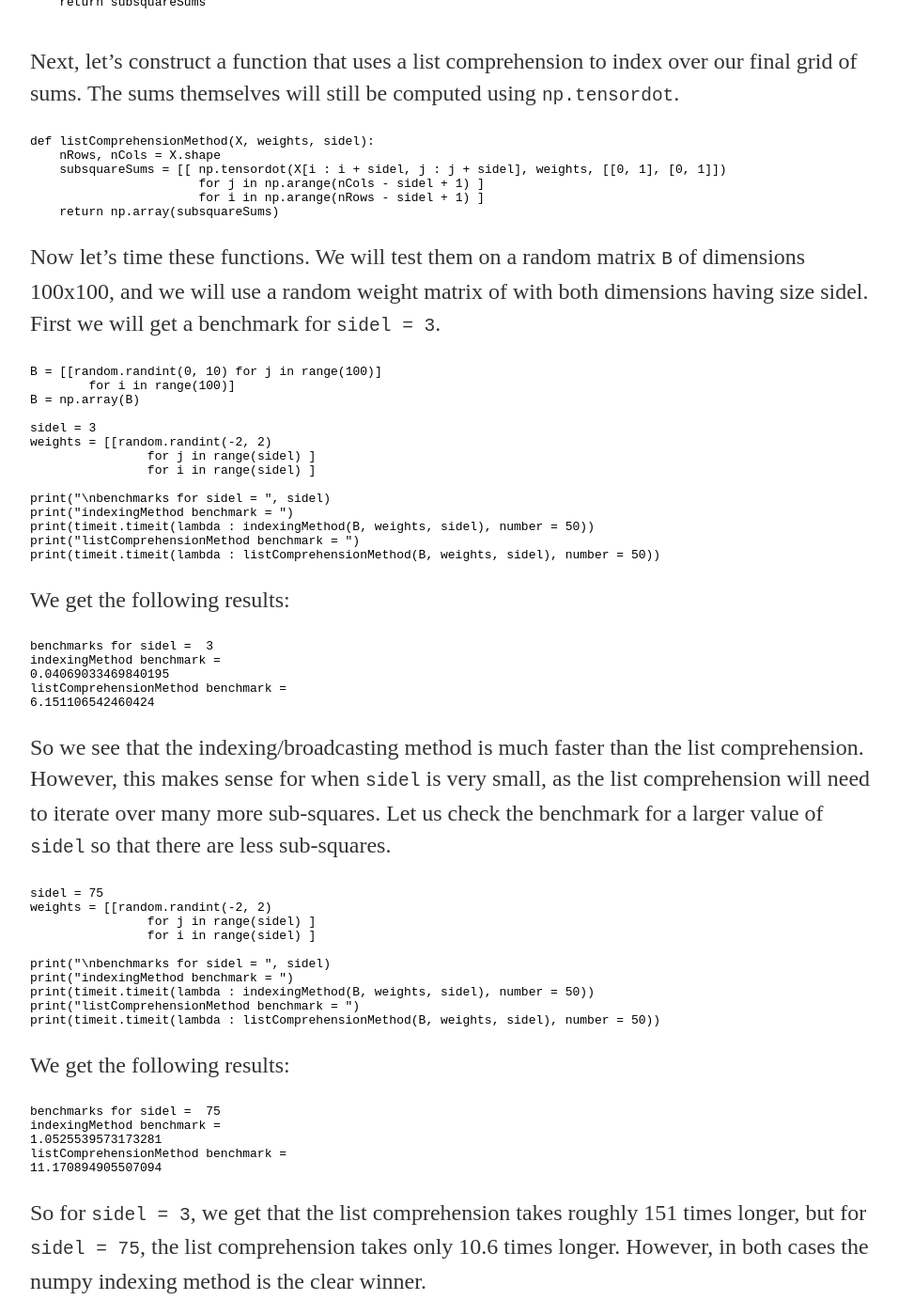
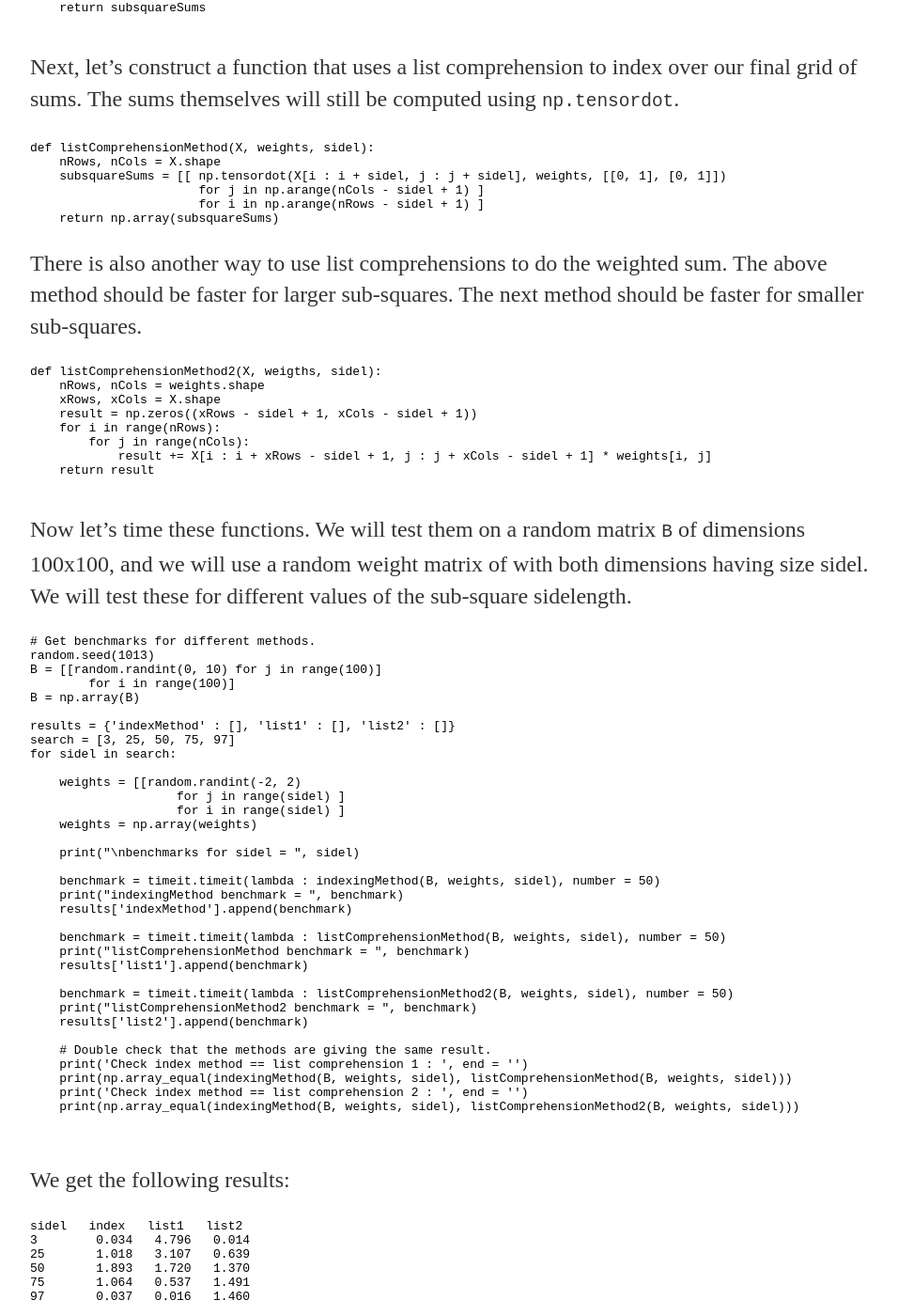
Before and after one commit to MatthewMcGonagle/MatthewMcGonagle.github.io, a Jekyll site: the page built from _posts/2017-10-13-SelectingSubsquaresWithNumpyIndexing.md, in a window 1280 px wide and 1400 px high, scrolled down 6619 px. Shown: the whole window at 94% size, without its empty margins (160-1116 px from the left). Built offline with Jekyll 4.4.1, drawn with Linux system fonts in a browser that asks for light colours; some of the changed text lies outside the part shown.

Commit message:
Added information on all benchmarks, and graphs of benchmarks.

````diff
--- a/_posts/2017-10-13-SelectingSubsquaresWithNumpyIndexing.md
+++ b/_posts/2017-10-13-SelectingSubsquaresWithNumpyIndexing.md
@@ -9,8 +9,7 @@
 We will be looking at using advanced indexing in Numpy to select all possible sub-squares of some given side length `sidel` inside a two-dimensional numpy array `A` (i.e. `A` is a matrix). For example, consider the following 4x5 matrix; each 3x3 sub-square of this matrix has been color coded and labeled.
 ![Examples of Sub-squares of a Matrix]( {{ site . url }}/assets/2017-10-13-SubsquarePic.svg)
 
-At the end of the post, we will see that this method provides a much faster way to do weighted sums of each sub-square; that is, the use of numpy indexing is much faster than a reasonable combination of list comprehension and numpy functions.
-
+For the last two sections at the end of this post, we will get a benchmark of this method vs two methods of list comprehensions. For the last section, we will see that there are situations where the indexing method is more optimal for execution time.
 ## Constructing an Array Using Broadcasting and Indexing
 
 First, we will import numpy by the standard convention of calling it `np`.
@@ -170,7 +169,7 @@
  [109 112 115 118 121 124 127 130]]
 ```
 
-### Timing the Weighted Sum
+## Timing the Weighted Sum
 
 Now let's see how much faster these indexing methods are at computing weighted sums than using a reasonable list comprehension (with a little numpy).
 
@@ -206,55 +205,159 @@
     return np.array(subsquareSums)
 ```
 
-Now let's time these functions. We will test them on a random matrix `B` of dimensions 100x100, and we will use a random weight matrix of with both dimensions having size sidel. First we will get a benchmark for `sidel = 3`.
+There is also another way to use list comprehensions to do the weighted sum. The above method should be faster for larger sub-squares. The next method should be faster for smaller sub-squares.
+``` python
+def listComprehensionMethod2(X, weigths, sidel):
+    nRows, nCols = weights.shape
+    xRows, xCols = X.shape
+    result = np.zeros((xRows - sidel + 1, xCols - sidel + 1))
+    for i in range(nRows):
+        for j in range(nCols):
+            result += X[i : i + xRows - sidel + 1, j : j + xCols - sidel + 1] * weights[i, j]
+    return result
+
+```
+
+Now let's time these functions. We will test them on a random matrix `B` of dimensions 100x100, and we will use a random weight matrix of with both dimensions having size sidel. We will test these for different values of the sub-square sidelength.
 
 ``` python
+# Get benchmarks for different methods.
+random.seed(1013)
 B = [[random.randint(0, 10) for j in range(100)]
         for i in range(100)]
 B = np.array(B)
 
-sidel = 3
-weights = [[random.randint(-2, 2)
-                for j in range(sidel) ]
-                for i in range(sidel) ]
+results = {'indexMethod' : [], 'list1' : [], 'list2' : []}
+search = [3, 25, 50, 75, 97]
+for sidel in search:
 
-print("\nbenchmarks for sidel = ", sidel)
-print("indexingMethod benchmark = ")
-print(timeit.timeit(lambda : indexingMethod(B, weights, sidel), number = 50))
-print("listComprehensionMethod benchmark = ")
-print(timeit.timeit(lambda : listComprehensionMethod(B, weights, sidel), number = 50))
+    weights = [[random.randint(-2, 2)
+                    for j in range(sidel) ]
+                    for i in range(sidel) ]
+    weights = np.array(weights)
+
+    print("\nbenchmarks for sidel = ", sidel)
+
+    benchmark = timeit.timeit(lambda : indexingMethod(B, weights, sidel), number = 50)
+    print("indexingMethod benchmark = ", benchmark)
+    results['indexMethod'].append(benchmark)
+
+    benchmark = timeit.timeit(lambda : listComprehensionMethod(B, weights, sidel), number = 50)
+    print("listComprehensionMethod benchmark = ", benchmark)
+    results['list1'].append(benchmark)
+
+    benchmark = timeit.timeit(lambda : listComprehensionMethod2(B, weights, sidel), number = 50)
+    print("listComprehensionMethod2 benchmark = ", benchmark)
+    results['list2'].append(benchmark)
+
+    # Double check that the methods are giving the same result.
+    print('Check index method == list comprehension 1 : ', end = '')
+    print(np.array_equal(indexingMethod(B, weights, sidel), listComprehensionMethod(B, weights, sidel)))
+    print('Check index method == list comprehension 2 : ', end = '')
+    print(np.array_equal(indexingMethod(B, weights, sidel), listComprehensionMethod2(B, weights, sidel)))
+
+
 ```
 We get the following results:
 ```
-benchmarks for sidel =  3
-indexingMethod benchmark =
-0.04069033469840195
-listComprehensionMethod benchmark =
-6.151106542460424
+sidel   index   list1   list2
+3        0.034   4.796   0.014
+25       1.018   3.107   0.639
+50       1.893   1.720   1.370
+75       1.064   0.537   1.491
+97       0.037   0.016   1.460
 ```
-So we see that the indexing/broadcasting method is much faster than the list comprehension. However, this makes sense for when `sidel` is very small, as the list comprehension will need to iterate over many more sub-squares. Let us check the benchmark for a larger value of `sidel` so that there are less sub-squares.
+A graph of these results (made with matplotlib) is:
+
+![Graph of Benchmarks for Constant Weights]({{ site . url }}/assets/2017-10-13-Benchmarks.svg)
+
+So we see that for the case of weights that are independent of the sub-square, the index method does worse than one of the other list comprehensions.
+
+## Timing for Weights Varying by the Sub-square
+
+Now let's try benchmarking for the case when the weights are depending on the sub-square. So now, `weights.shape` is `(100 - sidel + 1, 100 - sidel + 1, sidel, sidel)`. First, we have to redefine our functions to benchmark to use this new shape:
+``` python
+# Now look at benchmarks for weights that depend on sub-square.
+
+def indexingMethod(X, weights, sidel):
+
+    nRows, nCols = X.shape
+    cornersRow =  np.arange(nRows - sidel + 1)[:, np.newaxis, np.newaxis, np.newaxis]
+    cornersCol = np.arange(nCols - sidel + 1)[np.newaxis, :, np.newaxis, np.newaxis]
+
+    subsquareRow = cornersRow + np.arange(sidel)[:, np.newaxis]
+    subsquareCol = cornersCol + np.arange(sidel)
+    subsquares = X[subsquareRow, subsquareCol]
+    subsquareSums = np.sum(subsquares * weights, axis = (2, 3))
+    return subsquareSums
+
+def listComprehensionMethod(X, weights, sidel):
+    nRows, nCols = X.shape
+    subsquareSums = [[ np.tensordot(X[i : i + sidel, j : j + sidel], weights[i, j], [[0, 1], [0, 1]])
+                       for j in np.arange(nCols - sidel + 1) ]
+                       for i in np.arange(nRows - sidel + 1) ]
+    return np.array(subsquareSums)
+
+def listComprehensionMethod2(X, weigths, sidel):
+    sqRos, sqCols, nRows, nCols = weights.shape
+    xRows, xCols = X.shape
+    result = np.zeros((xRows - sidel + 1, xCols - sidel + 1))
+    for i in range(nRows):
+        for j in range(nCols):
+            result += X[i : i + xRows - sidel + 1, j : j + xCols - sidel + 1] * weights[:, :, i, j]
+    return result
+```
+
+Again, let's get some benchmarks for different sidelengths of the sub-squares.
 
 ``` python
-sidel = 75
-weights = [[random.randint(-2, 2)
-                for j in range(sidel) ]
-                for i in range(sidel) ]
+results = {'indexMethod' : [], 'list1' : [], 'list2' : []}
+search = [3, 25, 35, 50, 75, 97]
+for sidel in search:
 
-print("\nbenchmarks for sidel = ", sidel)
-print("indexingMethod benchmark = ")
-print(timeit.timeit(lambda : indexingMethod(B, weights, sidel), number = 50))
-print("listComprehensionMethod benchmark = ")
-print(timeit.timeit(lambda : listComprehensionMethod(B, weights, sidel), number = 50))
+    weights = [[random.randint(-2, 2)
+                    for j in range(sidel) ]
+                    for i in range(sidel) ]
+    weights = np.array(weights)
+    weights = weights + np.arange(100 - sidel + 1)[:, np.newaxis, np.newaxis]
+    weights = weights - np.arange(100 - sidel + 1)[:, np.newaxis, np.newaxis, np.newaxis]
+
+
+    print("\nbenchmarks for sidel = ", sidel)
+
+    benchmark = timeit.timeit(lambda : indexingMethod(B, weights, sidel), number = 50)
+    print("indexingMethod benchmark = ", benchmark)
+    results['indexMethod'].append(benchmark)
+
+    benchmark = timeit.timeit(lambda : listComprehensionMethod(B, weights, sidel), number = 50)
+    print("listComprehensionMethod benchmark = ", benchmark)
+    results['list1'].append(benchmark)
+
+    benchmark = timeit.timeit(lambda : listComprehensionMethod2(B, weights, sidel), number = 50)
+    print("listComprehensionMethod2 benchmark = ", benchmark)
+    results['list2'].append(benchmark)
+
+    print('Check index method == list comprehension 1 : ', end = '')
+    print(np.array_equal(indexingMethod(B, weights, sidel), listComprehensionMethod(B, weights, sidel)))
+    print('Check index method == list comprehension 2 : ', end = '')
+    print(np.array_equal(indexingMethod(B, weights, sidel), listComprehensionMethod2(B, weights, sidel)))
+
 ```
 
-We get the following results:
+The results of this are:
 ```
-benchmarks for sidel =  75
-indexingMethod benchmark =
-1.0525539573173281
-listComprehensionMethod benchmark =
-11.170894905507094
+sidel   index   list1   list2
+3        0.038   4.929   0.015
+25       1.394   3.235   1.433
+35       2.065   2.672   2.906
+50       2.543   1.790   4.298
+75       1.445   0.563   1.724
+97       0.053   0.016   1.331
 ```
+A graph of these results (made with matplotlib) is:
 
-So for `sidel = 3`, we get that the list comprehension takes roughly 151 times longer, but for `sidel = 75`, the list comprehension takes only 10.6 times longer. However, in both cases the numpy indexing method is the clear winner.
-## [Download the Source Code for this Post]( {{ site . url }}/assets/2017-10-13-SubsquaresNumpy.py)
+![Graph of Benchmarks for Variable Weights]({{site . url}}/assets/2017-10-13-VarWeightsBenchmarks.svg)
+
+Now we see that for the variable weights case, there is a range of sidelength where the numpy indexing method beats both of the list comprehensions! So there are cases where it is more optimal relative to time.
+
+# [Download the Source Code for this Post]( {{ site . url }}/assets/2017-10-13-SubsquaresNumpy.py)
````
Also changed, not shown: assets/2017-10-13-SubsquaresNumpy.py (+6 -2 lines), assets/2017-10-13-Benchmarks.svg (added), assets/2017-10-13-VarWeightsBenchmarks.svg (added).
